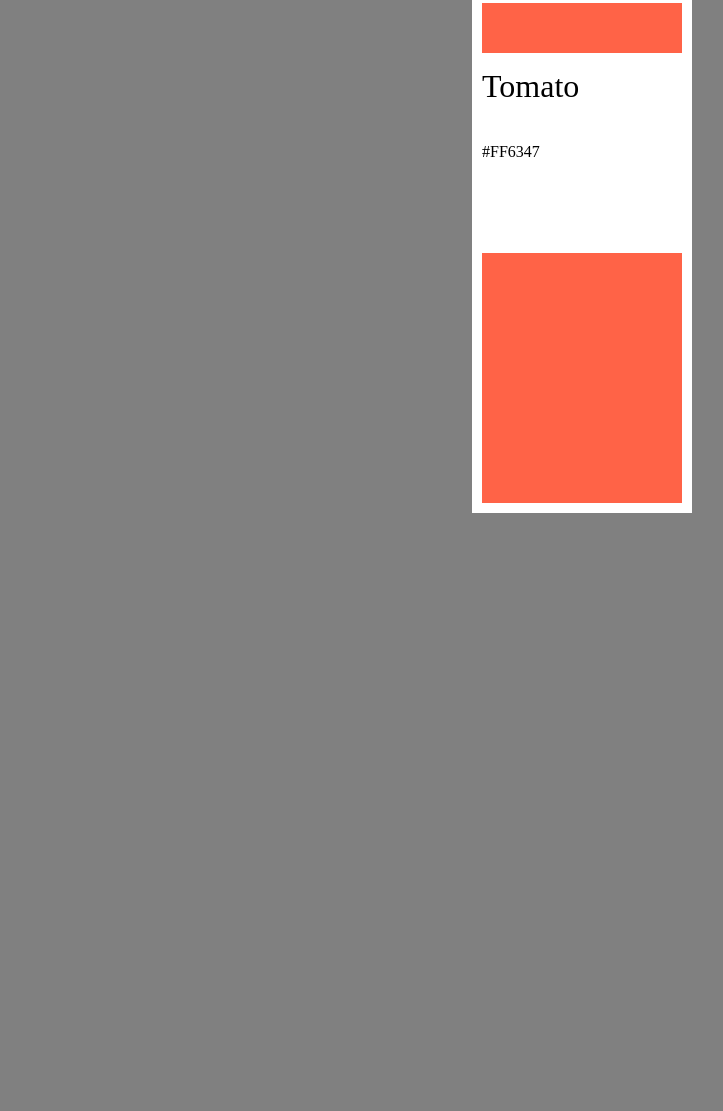
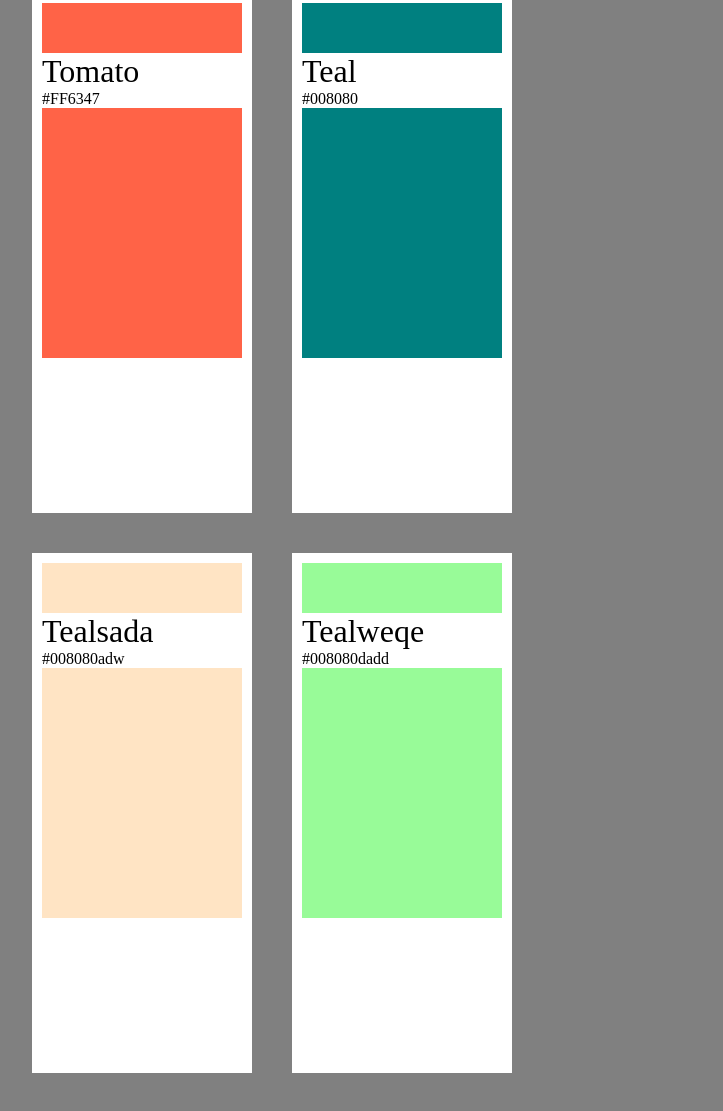
Before and after one commit to kwakdongmyoung/kokoa-clone, a plain HTML site: page challenage7.html in a window 1280 px wide. Shown: the part 127-1238 px from the top of the page, without its empty margins (368-1091 px from the left). Drawn offline with Linux system fonts and the light colour scheme.

Commit message:
codeModify

```diff
--- a/challenage7.html
+++ b/challenage7.html
@@ -8,16 +8,33 @@
   </head>
   <body>
     <div class="father"><h1>The Best Colors</h1></div>
-    <div class=arrange>
-        <div id="start">
-            <div id="firstmap"></div>
-            <div id="colorname">Tomato</div>
-            <div id=hexname>#FF6347</div>
-            <div id="endmap"></div>
-        </div>
-        <div></div>
-        <div></div>
-        <div></div>
+    <div class="arrange">
+      <div id="first">
+          <div id="firstmap"></div>
+          <div>Tomato</div>
+          <div>#FF6347</div>
+          <div id="firstend"></div>
+      </div>
+      <div id="second">
+          <div id="secondmap"></div>
+          <div>Teal</div>
+          <div>#008080</div>
+          <div id="secondend"></div>
+      </div>
+    </div>
+    <div class="seting">
+      <div id="third">
+        <div id="thirdmap"></div>
+        <div>Tealsada</div>
+        <div>#008080adw</div>
+        <div id="thirdend"></div>
+      </div>
+      <div id="fourth">
+        <div id="fourthmap"></div>
+        <div>Tealweqe</div>
+        <div>#008080dadd</div>
+        <div id="fourthend"></div>
+      </div>
     </div>
   </body>
 </html>
--- a/styles.css
+++ b/styles.css
@@ -1,45 +1,93 @@
 body {
   background-color: gray;
-  height: 1000vh;
+  height: 200vh;
   margin: 20px;
 }
 .father {
   display: flex;
   justify-content: center;
 }
-#arrange {
+.arrange {
   display: flex;
-  justify-content: flex;
+  justify-content: center;
 }
-#start {
+.seting {
+  display: flex;
+  justify-content: center;
+}
+#first {
   background-color: white;
   height: 500px;
   width: 200px;
   margin: 20px;
   padding: 10px;
-  position: relative;
-  left: 800px;
 }
-
 #firstmap {
   background-color: tomato;
   height: 50px;
   width: 200px;
 }
-#colorname {
+div:nth-child(2) {
   font-size: 24pt;
-  position: absolute;
   top: 75px;
 }
-#hexname {
+div:nth-child(3) {
   font-size: 12pt;
-  position: absolute;
   top: 150px;
 }
-#endmap {
+#firstend {
   background-color: tomato;
   height: 250px;
   width: 200px;
-  position: absolute;
-  bottom: 10px;
 }
+#second {
+  background-color: white;
+  height: 500px;
+  width: 200px;
+  margin: 20px;
+  padding: 10px;
+}
+#secondmap {
+  background-color: teal;
+  height: 50px;
+  width: 200px;
+}
+#secondend {
+  background-color: teal;
+  height: 250px;
+  width: 200px;
+}
+#third {
+  background-color: white;
+  height: 500px;
+  width: 200px;
+  margin: 20px;
+  padding: 10px;
+}
+#thirdmap {
+  background-color: bisque;
+  height: 50px;
+  width: 200px;
+}
+#thirdend {
+  background-color: bisque;
+  height: 250px;
+  width: 200px;
+}
+#fourth {
+  background-color: white;
+  height: 500px;
+  width: 200px;
+  margin: 20px;
+  padding: 10px;
+}
+#fourthmap {
+  background-color: palegreen;
+  height: 50px;
+  width: 200px;
+}
+#fourthend {
+  background-color: palegreen;
+  height: 250px;
+  width: 200px;
+}
```
